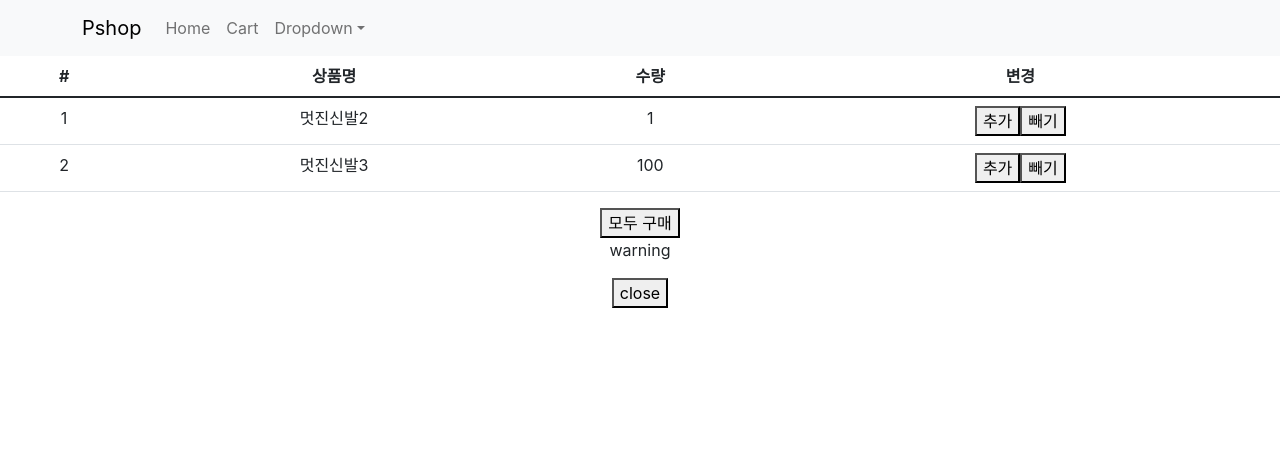
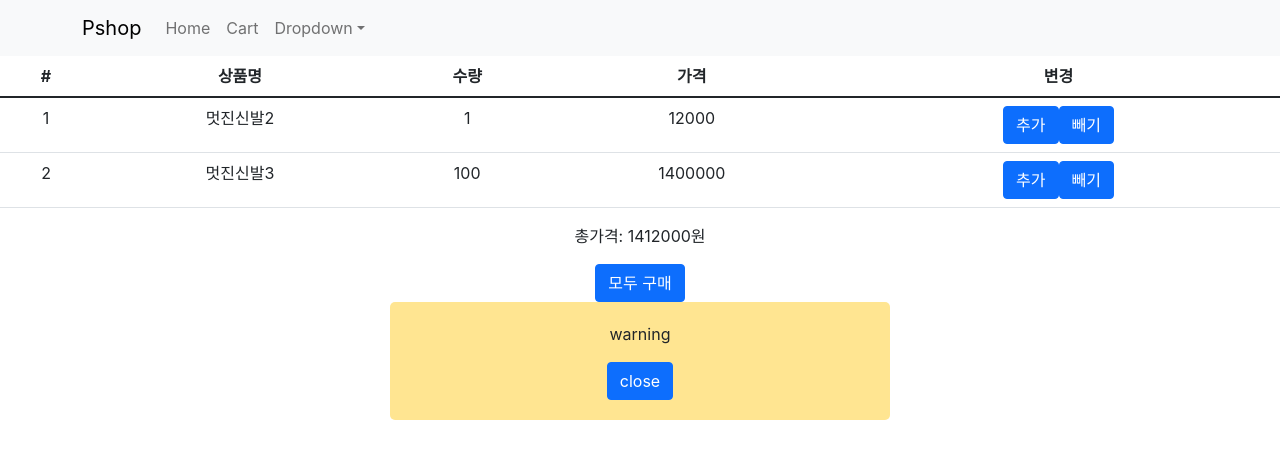
Before and after one commit to kyk1211/shoppingmall, a React (Create React App) app: page /shoppingmall/cart in a window 1280 px wide. Shown: the top 458 px of the page. Built offline with nearby package versions, Linux system fonts and the light colour scheme.

Commit message:
make recent view list use localstorage

```diff
--- a/src/components/App.js
+++ b/src/components/App.js
@@ -9,7 +9,7 @@ import Card from './Card';
 let Detail = lazy(() => {return import('../route/Detail')})
 import Navigation from './Navigation';
 // import Cart from '../route/Cart';
-let Cart = lazy(() => {return import('../route/Cart')})
+let Cart = lazy(() => import('../route/Cart'))
 
 import './App.css';
 
--- a/src/reducers/goodsReducer.js
+++ b/src/reducers/goodsReducer.js
@@ -1,7 +1,7 @@
 /* eslint-disable */
 const initialState = [
-  { orderNum: 1, id : 100, name : "멋진신발2", quan : 1},
-  { orderNum: 2, id : 200, name : "멋진신발3", quan : 100}
+  { orderNum: 1, id : 100, name : "멋진신발2", quan : 1, price: 12000},
+  { orderNum: 2, id : 200, name : "멋진신발3", quan : 100, price: 14000}
 ];
 
 const goodsReducer = (state = initialState, action) => {
--- /dev/null
+++ b/src/route/Cart.css
@@ -0,0 +1,9 @@
+.my-alert2 {
+  background-color: #eeeeee;
+  padding: 20px;
+  border-radius: 5px;
+  max-width: 500px;
+  width: 100%;
+  margin: auto;
+  background-color: #ffe591;
+}
--- a/src/route/Cart.js
+++ b/src/route/Cart.js
@@ -1,13 +1,14 @@
 import React from 'react';
 import { Table } from 'react-bootstrap';
 import { useDispatch, useSelector } from 'react-redux';
+import './Cart.css';
 
 function Cart({ shoes, setShoes }) {
 
   const par = useSelector(state => state)
   const { goodsReducer, alertReducer } = par
   const dispatch = useDispatch()
-
+  let allPrice = 0
 
   const handleClick = () => {
     const copy = [...shoes]
@@ -31,29 +32,34 @@ function Cart({ shoes, setShoes }) {
             <th>#</th>
             <th>상품명</th>
             <th>수량</th>
+            <th>가격</th>
             <th>변경</th>
           </tr>
         </thead>
         <tbody>
-          {goodsReducer.map((item, idx) => (
+          {goodsReducer.map((item, idx) => {
+            allPrice = allPrice + item.quan * item.price
+            return (
               <tr key={idx}>
                 <td>{item.orderNum}</td>
                 <td>{item.name}</td>
                 <td>{item.quan}</td>
+                <td>{item.quan * item.price}</td>
                 <td>
-                <button onClick={() => dispatch({ type: 'INCREMENT', payload: item.id })}>추가</button>
-                <button onClick={() => dispatch({ type: 'DECREMENT', payload: item.id })}>빼기</button>
+                  <button class="btn btn-primary" onClick={() => dispatch({ type: 'INCREMENT', payload: item.id })}>추가</button>
+                  <button class="btn btn-primary" onClick={() => dispatch({ type: 'DECREMENT', payload: item.id })}>빼기</button>
                 </td>
-            </tr>)
+              </tr>)}
           )}
         </tbody>
       </Table>
-      <button onClick={handleClick}>모두 구매</button>
+      <div><p>총가격: {allPrice}원</p></div>
+      <button class="btn btn-primary" onClick={handleClick}>모두 구매</button>
 
       {alertReducer
         ? (<div className="my-alert2">
             <p>warning</p>
-          <button onClick={() => dispatch({ type: 'CLICK' })}>close</button>
+            <button class="btn btn-primary" onClick={() => dispatch({ type: 'CLICK' })}>close</button>
           </div>)
         : null}
 
--- a/src/route/Detail.js
+++ b/src/route/Detail.js
@@ -22,10 +22,20 @@ function Detail({ goods }) {
   const [inputValue, setInputValue] = useState('');
   const [tab, setTab] = useState(0);
   const [tabAni, setTabAni] = useState(false);
+  const [localData, setLocalData] = useState([]);
   const dispatch = useDispatch();
 
   const { id } = useParams();
   const history = useHistory();
+
+  useEffect(() => {
+    const data = JSON.parse(localStorage.getItem('looked'))
+    if (!data.includes(id)) {
+      data.push(id)
+      localStorage.setItem('looked', JSON.stringify(data))
+    }
+    setLocalData(JSON.parse(localStorage.getItem('looked')))
+  }, [])
 
   const findGoods = goods.find(item => item.id == id)
 
@@ -33,7 +43,7 @@ function Detail({ goods }) {
     if (!findGoods.quan) {
       alert('sold out');
     } else {
-      dispatch({type: 'ADD', payload: { id: findGoods.id, name: findGoods.title, quan : 1 }})
+      dispatch({type: 'ADD', payload: { id: findGoods.id, name: findGoods.title, quan : 1, price: findGoods.price }})
       alert('장바구니에 추가되었습니다.')
     }
   }
@@ -49,18 +59,23 @@ function Detail({ goods }) {
       {findGoods.quan ? null : (<div className="my-alert2">
         <p>sold out</p>
       </div>)}
-
       <div className="row">
-        <div className="col-md-6">
+        <div className="col-md-5">
           <img src={"https://codingapple1.github.io/shop/shoes"+(findGoods.id+1)+".jpg"} width="100%" />
         </div>
-        <div className="col-md-6 mt-4">
+        <div className="col-md-5 mt-4">
           <h4 className="pt-5">{findGoods.title}</h4>
           <p>{findGoods.content}</p>
           <p>{findGoods.price}원</p>
           <Stock quan={ findGoods.quan } />
           <button className="btn btn-danger" onClick={handleClick}>주문하기</button>
           <button className="btn btn-danger" onClick={() => {history.goBack()}}>뒤로가기</button>
+        </div>
+        <div className="col-md-2 mt-4 lookedList">
+          <p className="pt-5">최근 본 상품</p>
+          {localData.map((item,idx) => (
+            <p key={idx}>{item}</p>
+          ))}
         </div>
       </div>
 
--- a/src/route/Detail.scss
+++ b/src/route/Detail.scss
@@ -11,6 +11,10 @@ $mainColor: #ff0000;
 
 .red {
   color: $mainColor;
+}
+
+.lookedList {
+  background-color: antiquewhite;
 }
 
 // div.container h4 {
```
Lines whose indentation alone changed are shown as unchanged.
